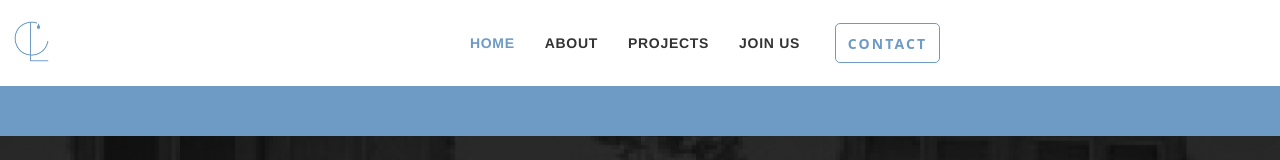
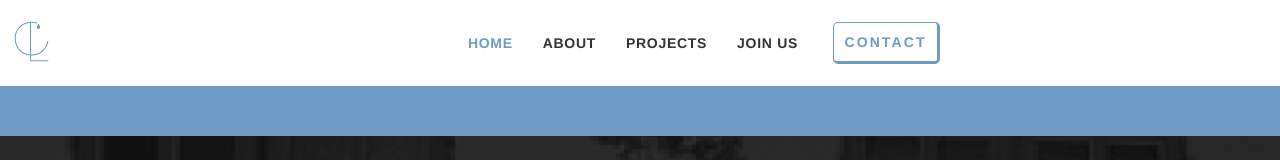
Before and after one commit to patfire12345/cerulean, a Next.js app: page / in a window 1280 px wide. Shown: the top 160 px of the page. Built offline with nearby package versions, Linux system fonts and the light colour scheme.

Commit message:
<update> Button layout visually improved

```diff
--- a/styles/Navbar.module.css
+++ b/styles/Navbar.module.css
@@ -59,14 +59,14 @@
   align-items: center;
   justify-content: center;
 
-  border: 1px #6E9BC5 solid;
+  border: #6E9BC5 solid;
+  border-width: 1px 3px 3px 1px;
   color: #6E9BC5;
   text-decoration: none;
-  font-family: Open Sans;
+  font-family: Helvetica;
   font-size: 14px;
   line-height: 19px;
   letter-spacing: 0.15em;
-  text-align: left;
 
   margin: 20px;
   width: 103px;
```
